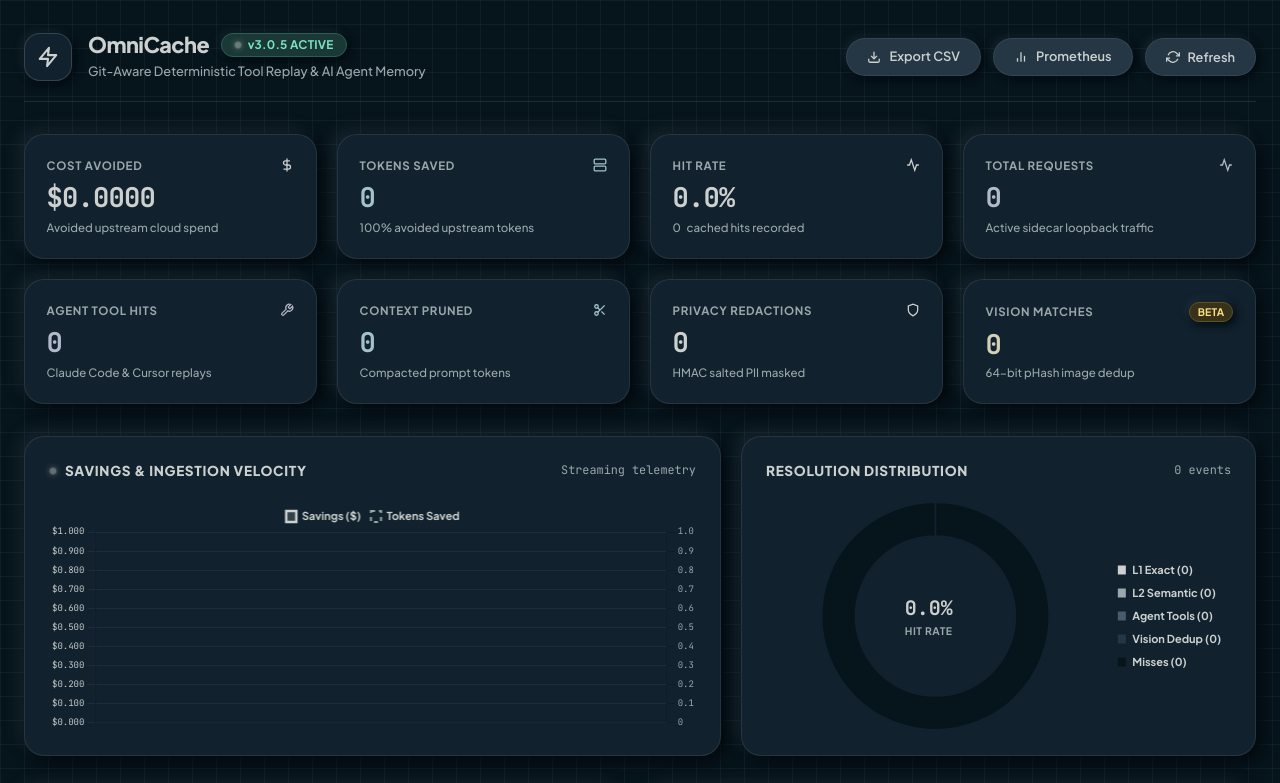
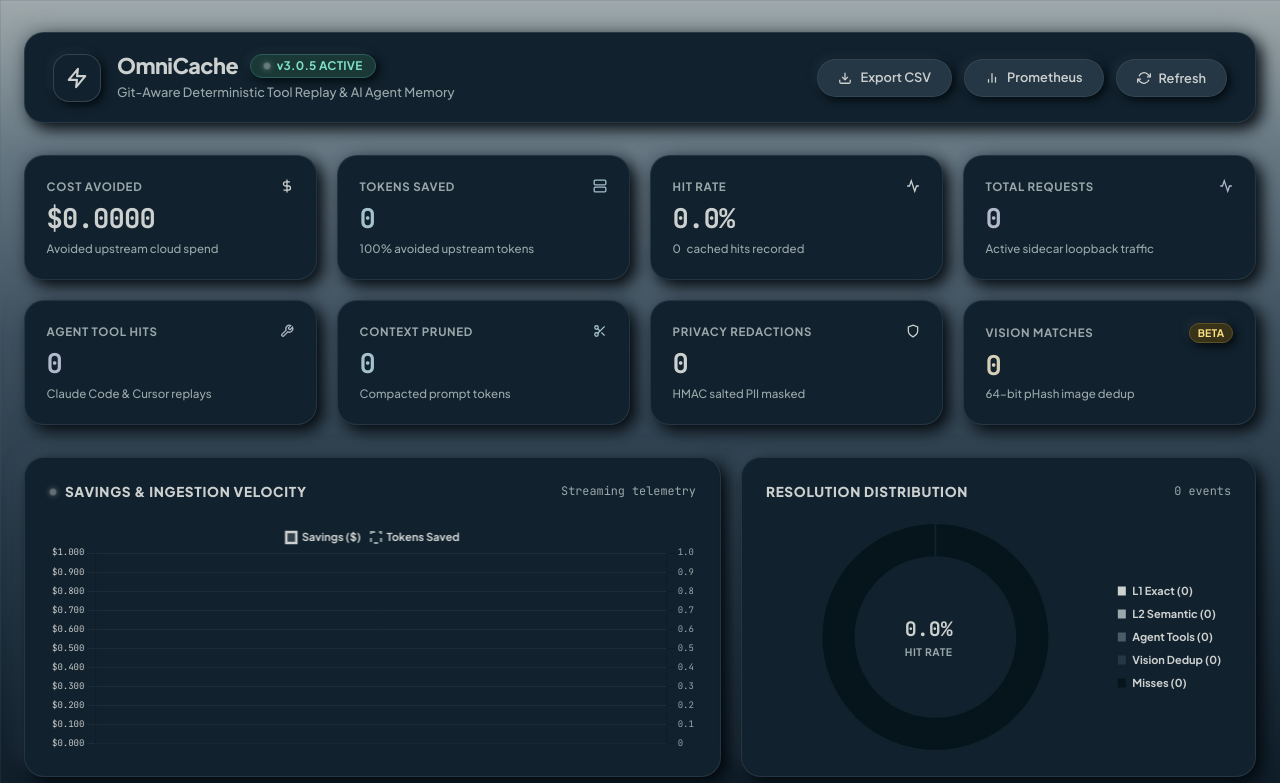
Before and after one commit to 13manmayarai-hash/omnicache-proxy, a plain HTML site: page dashboard/index.html in a window 1280 px wide. Shown: the top 783 px of the page. Drawn offline with nearby package versions, Linux system fonts and the light colour scheme; no server answers.

Commit message:
style(ui): apply exact vertical gradient background from reference image (IMG-20260911-WA0000.jpg)

```diff
--- a/dashboard/index.html
+++ b/dashboard/index.html
@@ -37,11 +37,13 @@
     * { box-sizing: border-box; margin: 0; padding: 0; }
 
     body {
-      background-color: var(--c-obsidian);
+      background-color: #0e1c27;
       background-image:
-        linear-gradient(rgba(74, 92, 106, 0.15) 1px, transparent 1px),
-        linear-gradient(90deg, rgba(74, 92, 106, 0.15) 1px, transparent 1px);
-      background-size: 24px 24px;
+        linear-gradient(rgba(74, 92, 106, 0.18) 1px, transparent 1px),
+        linear-gradient(90deg, rgba(74, 92, 106, 0.18) 1px, transparent 1px),
+        linear-gradient(180deg, #9fa9ab 0%, #687984 18%, #3e505e 42%, #223442 70%, #0e1c27 100%);
+      background-size: 24px 24px, 24px 24px, 100% 100%;
+      background-attachment: fixed;
       color: var(--c-frost);
       font-family: 'Plus Jakarta Sans', -apple-system, BlinkMacSystemFont, "Segoe UI", Roboto, sans-serif;
       min-height: 100vh;
@@ -72,14 +74,17 @@
 
     /* Top Brand Header Bar */
     .header-bar {
+      background: var(--c-midnight);
+      border-radius: var(--radius-card);
+      box-shadow: var(--neu-flat-2);
+      border: 1px solid rgba(74, 92, 106, 0.4);
+      padding: 1.25rem 1.75rem;
+      margin-bottom: 2rem;
       display: flex;
       justify-content: space-between;
       align-items: center;
-      margin-bottom: 2rem;
       flex-wrap: wrap;
       gap: 1.25rem;
-      padding-bottom: 1.25rem;
-      border-bottom: 1px solid rgba(74, 92, 106, 0.35);
     }
 
     .brand-title {
```
